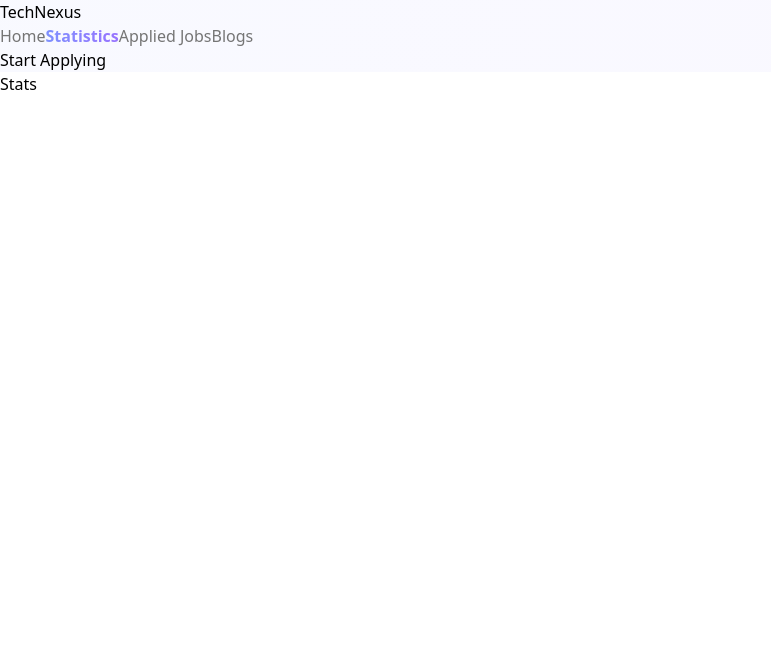
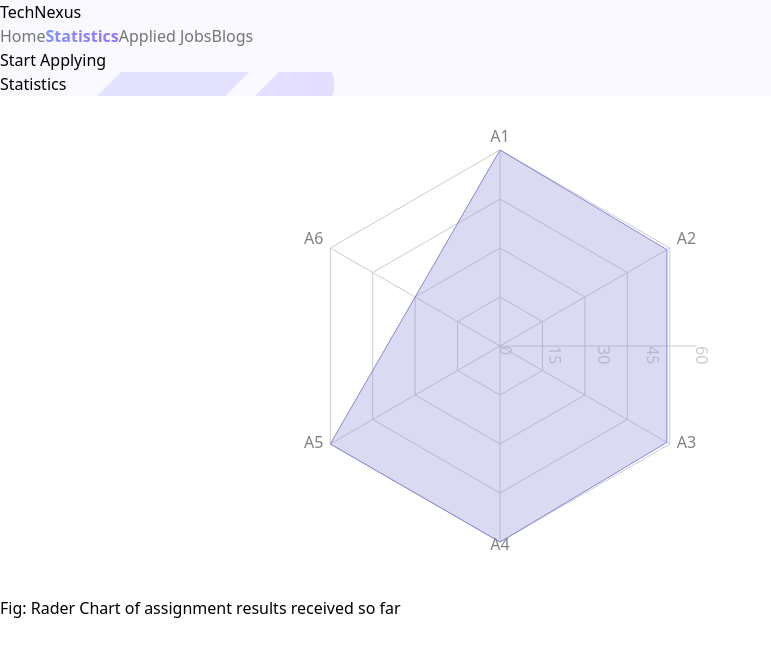
Before and after one commit to Asmaul-Shahana/JobHunt-technexus, a React (Vite) app: page /statistics in a window 1280 px wide. Shown: the top 656 px of the page, without its empty margins (0-771 px from the left). Built offline with nearby package versions, Linux system fonts and the light colour scheme.

Commit message:
statistics added

```diff
--- a/package.json
+++ b/package.json
@@ -10,12 +10,14 @@
     "preview": "vite preview"
   },
   "dependencies": {
+    "axios": "^1.4.0",
     "localforage": "^1.10.0",
     "match-sorter": "^6.3.1",
     "react": "^18.2.0",
     "react-dom": "^18.2.0",
     "react-router-dom": "^6.11.0",
-    "sort-by": "^1.2.0"
+    "recharts": "^2.5.0",
+    "sort-by": "^0.0.2"
   },
   "devDependencies": {
     "@types/react": "^18.0.28",
--- /dev/null
+++ b/src/components/Statistics/Statistics.css
@@ -0,0 +1,5 @@
+.bg-img {
+    background-image: linear-gradient(90deg, rgba(126, 144, 254, 0.05) 0%, rgba(152, 115, 255, 0.05) 100%), url('../../assets/all_images/Vector.png');
+    background-position: left;
+    background-repeat: no-repeat;
+  }
--- a/src/components/Statistics/Statistics.jsx
+++ b/src/components/Statistics/Statistics.jsx
@@ -1,9 +1,65 @@
 import React from 'react';
+import vector from '../../assets/all_images/Vector.png';
+import './Statistics.css'
+import { Radar, RadarChart, PolarGrid, PolarAngleAxis, PolarRadiusAxis, ResponsiveContainer, LineChart, XAxis, YAxis, Tooltip, Line } from 'recharts';
+
+
 
 const Statistics = () => {
+
+    const result = [
+        {
+            assignment: 'A1',
+            mark: 60,
+            fullMark: 60,
+        },
+        {
+            assignment: 'A2',
+            mark: 59,
+            fullMark: 60,
+        },
+        {
+            assignment: 'A3',
+            mark: 59,
+            fullMark: 60,
+        },
+        {
+            assignment: 'A4',
+            mark: 60,
+            fullMark: 60,
+        },
+        {
+            assignment: 'A5',
+            mark: 60,
+            fullMark: 60,
+        },
+        {
+            assignment: 'A6',
+            mark: 30,
+            fullMark: 30,
+        },
+    ];
+
     return (
         <div>
-            <h2>Stats</h2>
+            <div className='bg-img md:h-56'>
+                <h2 className='font-bold text-3xl text-center py-14'>Statistics</h2>
+            </div>
+            <div>
+                <RadarChart
+                    width={1000}
+                    height={500}
+                    data={result}
+                    className='m-auto'
+                >
+                    <PolarGrid />
+                    <Tooltip />
+                    <PolarAngleAxis dataKey="assignment" />
+                    <PolarRadiusAxis />
+                    <Radar name="Mark" dataKey="mark" stroke="#8884d8" fill="#8884d8" fillOpacity={0.3} />
+                </RadarChart>
+                <p className='text-center text-[#474747] pb-6'>Fig: Rader Chart of assignment results received so far</p>
+            </div>
         </div>
     );
 };
```
Also changed, not shown: 1 other file (tests, documents, lock files or other folders).
